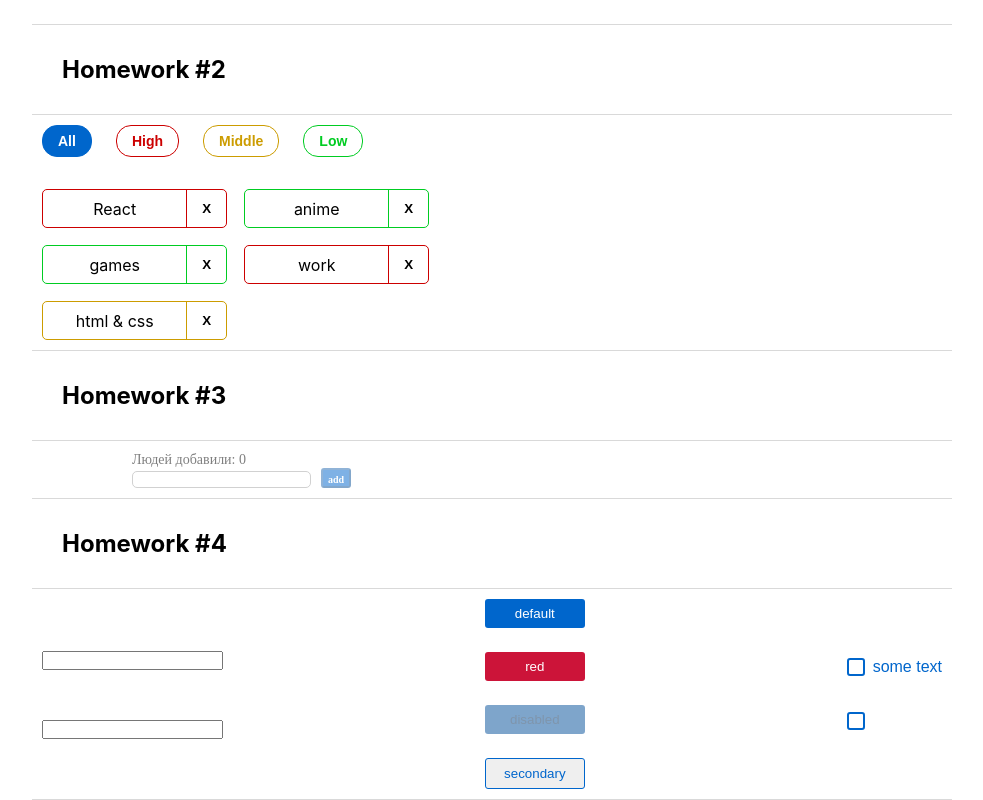
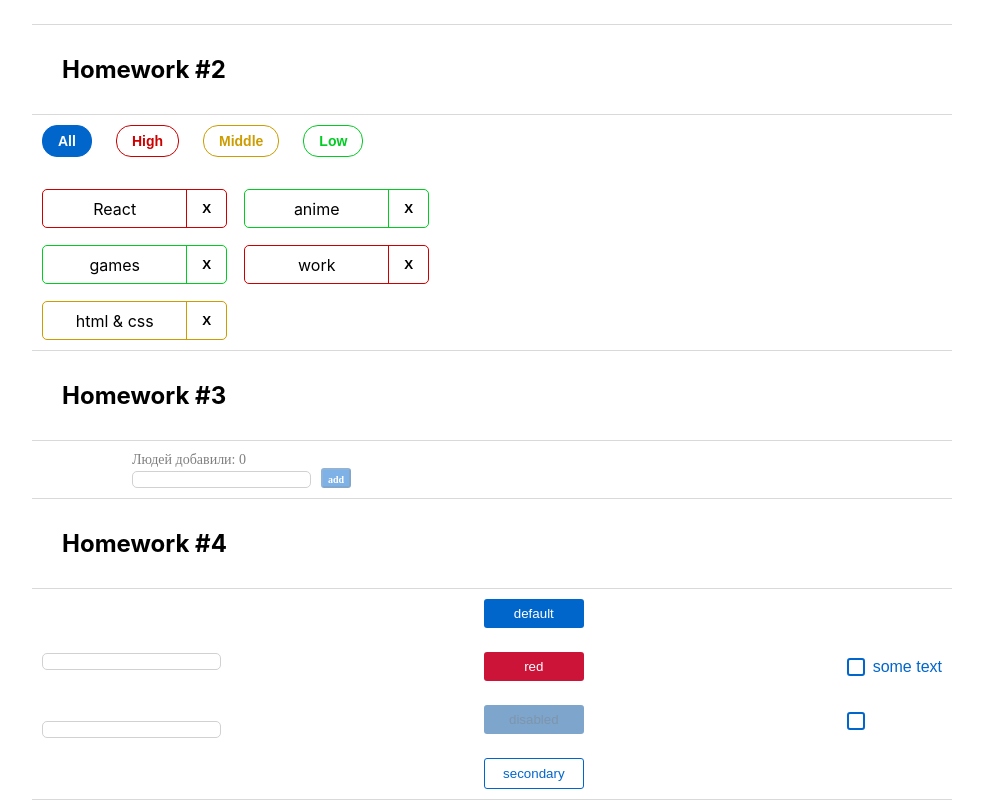
Before and after one commit to Botabay/hws2, a React (Create React App) app: page / in a window 1280 px wide. Shown: the part 325-1125 px from the top of the page, without its empty margins (148-1131 px from the left). Built offline with nearby package versions, Linux system fonts and the light colour scheme.

Commit message:
finish autohomework4

```diff
--- a/src/s2-homeworks/hw04/common/c1-SuperInputText/SuperInputText.module.css
+++ b/src/s2-homeworks/hw04/common/c1-SuperInputText/SuperInputText.module.css
@@ -1,20 +1,30 @@
 .input:focus {
+    outline: none;
 }
 
 .input {
+    border: 1px solid #D1D1D1;
+    border-radius: 5px;
 }
 
 .inputWrapper {
+    position: relative;
 }
 
 .superInput {
 }
 
 .errorInput {
+    border:1px solid #CC1439;
 }
 
 .errorInput:focus {
 }
 
 .error {
+    color:red;
+    font-size: 10px;
+    position: absolute;
+    top:-10px;
+    left: 10px;
 }
--- a/src/s2-homeworks/hw04/common/c1-SuperInputText/SuperInputText.tsx
+++ b/src/s2-homeworks/hw04/common/c1-SuperInputText/SuperInputText.tsx
@@ -53,7 +53,6 @@ const SuperInputText: React.FC<SuperInputTextPropsType> = (
     const finalInputClassName = s.input
         + (error ? ' ' + s.errorInput : ' ' + s.superInput)
         + (className ? ' ' + s.className : '') // задача на смешивание классов
-
     return (
         <div className={s.inputWrapper}>
             <input
--- a/src/s2-homeworks/hw04/common/c2-SuperButton/SuperButton.module.css
+++ b/src/s2-homeworks/hw04/common/c2-SuperButton/SuperButton.module.css
@@ -16,6 +16,7 @@
 
 .secondary {
     border: 1px solid #0066CC;
+    background: #fff;
 }
 
 .secondary span{
@@ -51,13 +52,15 @@
 }
 
 .default:active {
-    background-color: black;
+    background: #0059B3;
 }
 
 .secondary:active {
+    background: #C9E5FF;
 }
 
 .red:active {
+    background: #B31232;
 }
 
 .button:disabled {
--- a/src/s2-homeworks/hw04/common/c2-SuperButton/SuperButton.tsx
+++ b/src/s2-homeworks/hw04/common/c2-SuperButton/SuperButton.tsx
@@ -27,8 +27,6 @@ const SuperButton: React.FC<SuperButtonPropsType> = (
                 xType === 'secondary' ? ' '+s.secondary: ''+
                     ' '+s.default)+
             (className ? ' ' + className : '') // задачка на смешивание классов
-        console.log(finalClassName);
-
     return (
         <button
             disabled={disabled}
```
